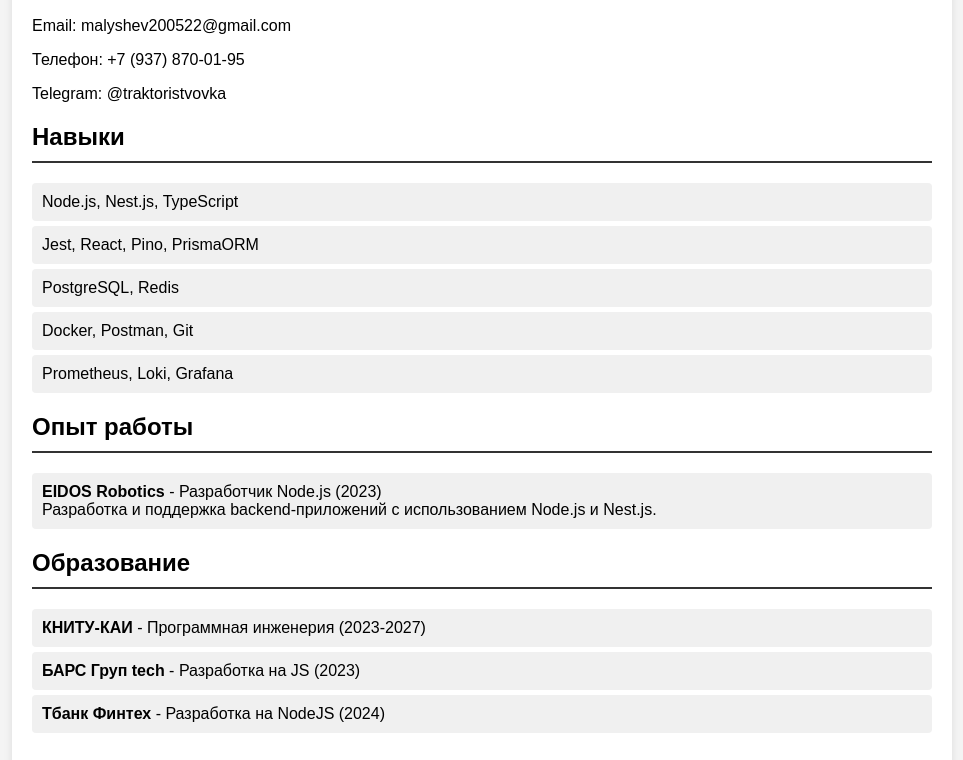
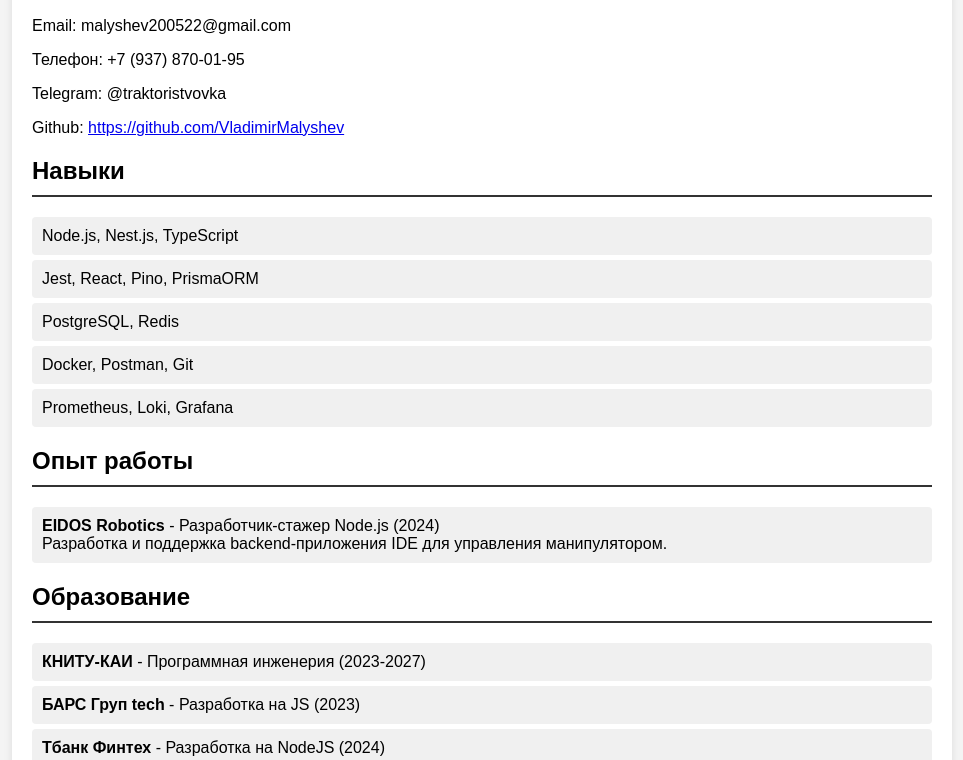
Before and after one commit to VladimirMalyshev/VladimirMalyshev.github.io, a plain HTML site: page index.html in a window 1280 px wide. Shown: the part 283-1043 px from the top of the page, without its empty margins (158-1121 px from the left). Drawn offline with Linux system fonts and the light colour scheme.

Commit message:
add github

```diff
--- a/index.html
+++ b/index.html
@@ -5,8 +5,6 @@
     <meta name="viewport" content="width=device-width, initial-scale=1.0">
     <title>Малышев Владимир Игоревич - Junior Backend Developer</title>
     <link rel="stylesheet" href="style.css">
-    <script src="https://cdnjs.cloudflare.com/ajax/libs/html2pdf.js/0.9.3/html2pdf.bundle.min.js"></script>
-    <script src="index.js" defer></script>
 </head>
 <body>
 
@@ -25,6 +23,7 @@
         <p>Email: <span class="highlight">malyshev200522@gmail.com</span></p>
         <p>Телефон: <span class="highlight">+7 (937) 870-01-95</span></p>
         <p>Telegram: <span class="highlight">@traktoristvovka</span></p>
+        <p>Github: <span class="highlight"> <a href="https://github.com/VladimirMalyshev">https://github.com/VladimirMalyshev</a></span></p>
     </div>
 
     <div class="section skills">
@@ -42,8 +41,8 @@
         <h2>Опыт работы</h2>
         <ul>
             <li>
-                <strong>EIDOS Robotics</strong> - Разработчик Node.js (2023)<br>
-                Разработка и поддержка backend-приложений с использованием Node.js и Nest.js.
+                <strong>EIDOS Robotics</strong> - Разработчик-стажер Node.js (2024)<br>
+                Разработка и поддержка backend-приложения IDE для управления манипулятором.
             </li>
         </ul>
     </div>
@@ -61,5 +60,7 @@
         <button onclick="downloadPDF()">Скачать резюме в PDF</button>
     </div>
 </div>
+<script src="https://cdnjs.cloudflare.com/ajax/libs/html2pdf.js/0.9.3/html2pdf.bundle.min.js"></script>
+<script src="index.js" defer></script>
 </body>
 </html>
--- a/index.js
+++ b/index.js
@@ -1,8 +1,8 @@
 var element = document.getElementById('resume').cloneNode(true);
 var button = element.querySelector('.download-btn');
 if (button) {
-        button.remove();
-    }
+    button.remove();
+}
 function downloadPDF() {
   var element = document.getElementById('resume');
   var opt = {
--- a/style.css
+++ b/style.css
@@ -23,6 +23,7 @@
   width: 150px;
   height: 150px;
   object-fit: cover;
+  display: block;
 }
 .header div {
   flex-grow: 1;
```
